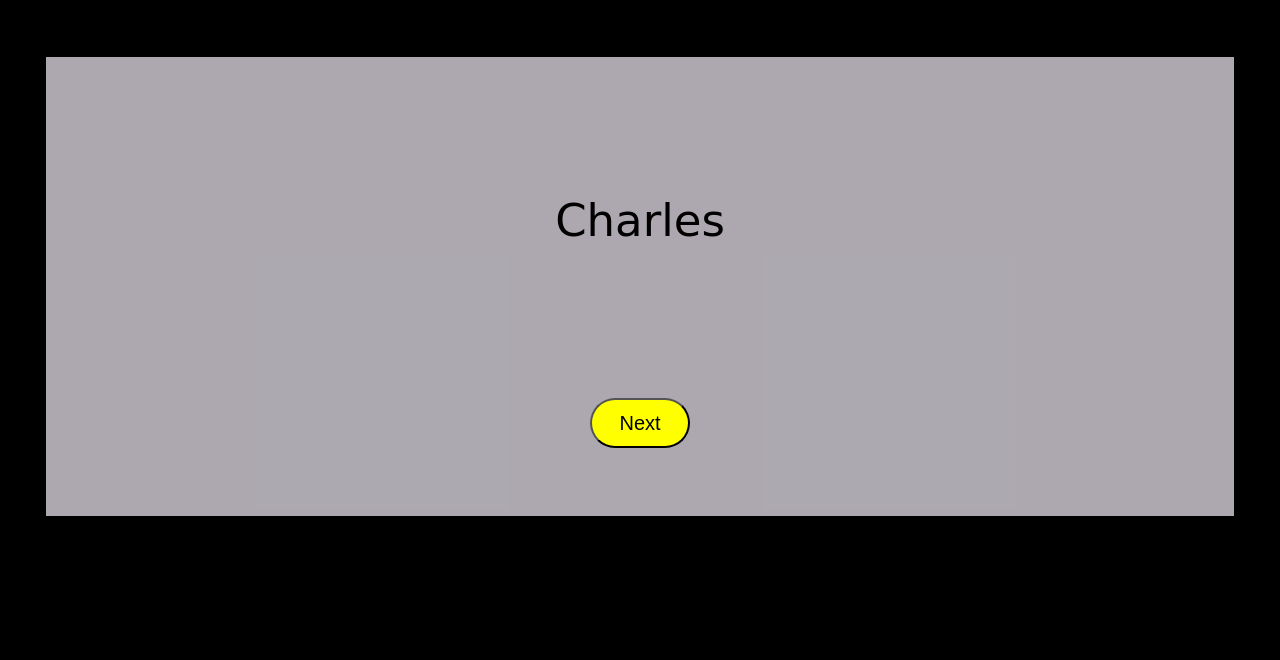
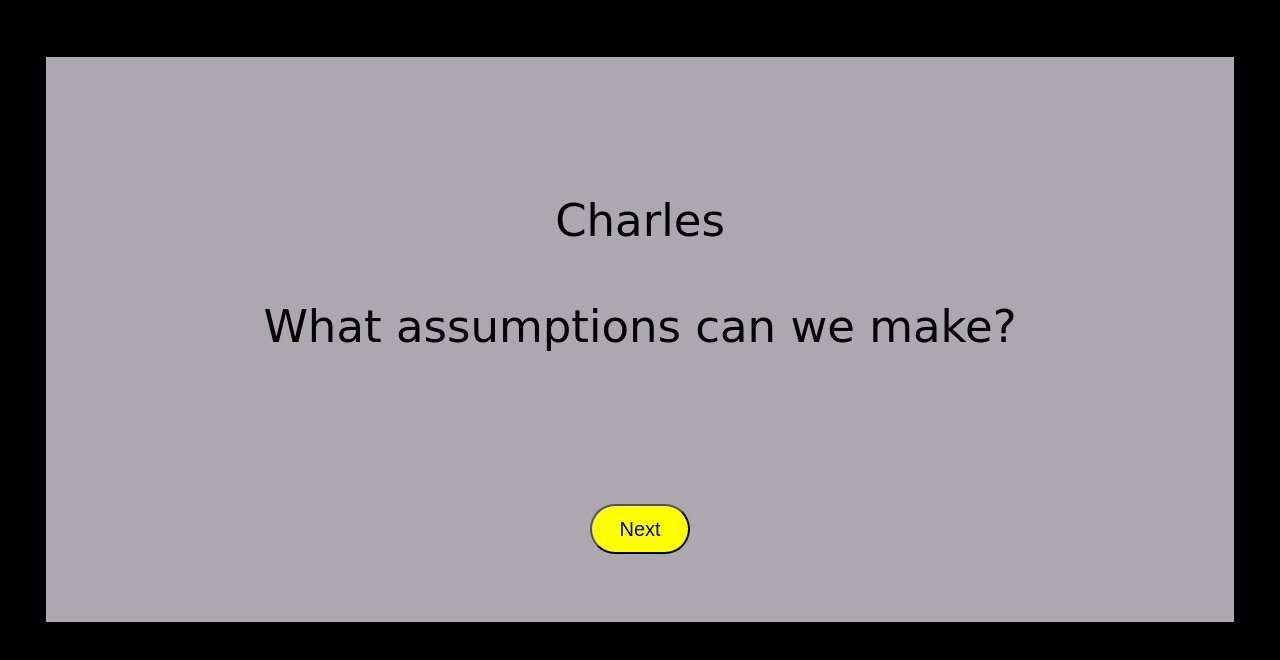
Before and after one commit to nerichardson28/englishlit, a plain HTML site: page page20.html in a window 1280 px wide. Drawn offline with Linux system fonts and the light colour scheme; a web font is replaced by a local one.

Commit message:
Update content and structure in page20.html
Added a question to the message paragraph and ensured proper HTML structure.

```diff
--- a/page20.html
+++ b/page20.html
@@ -30,7 +30,8 @@
 <br>
 <h1></h1>
 <p class="message">
-Charles
+Charles<br><br>
+  What assumptions can we make?
 <br><br><br>
 </p>
 
```
